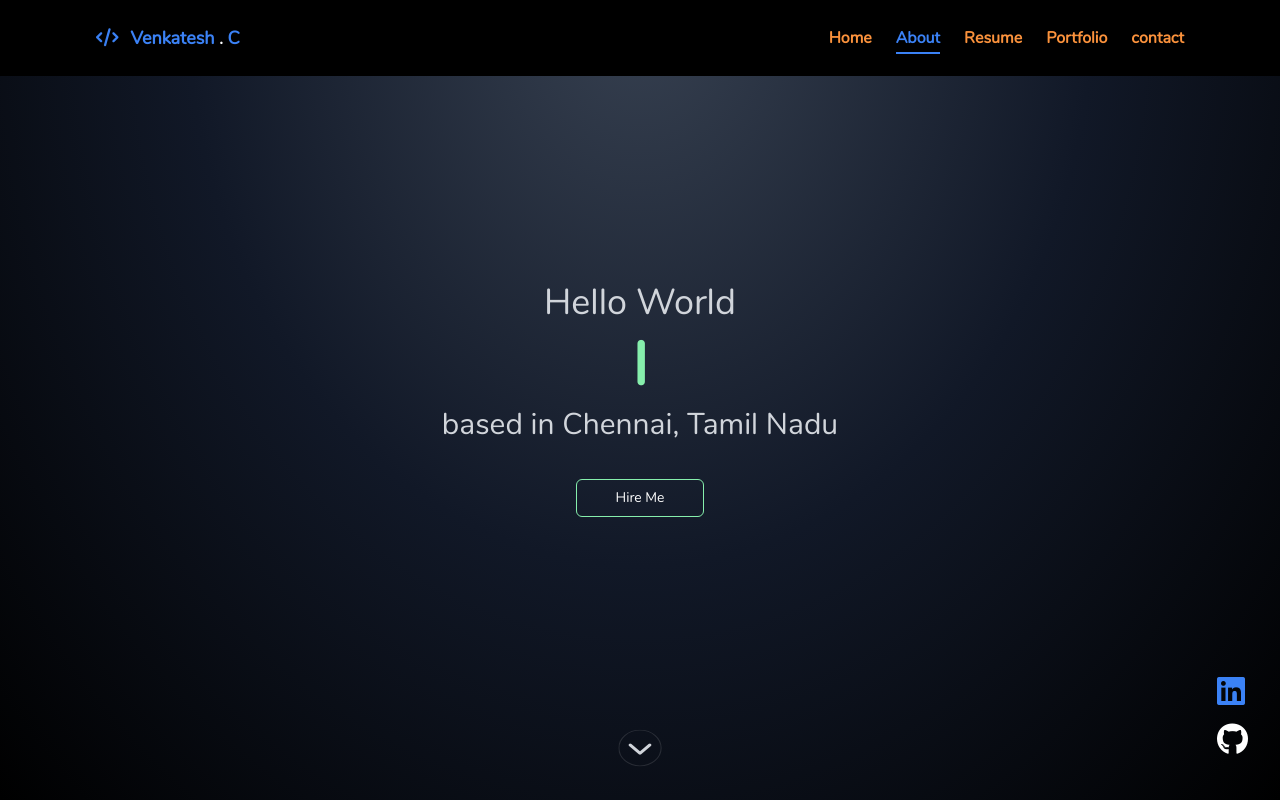
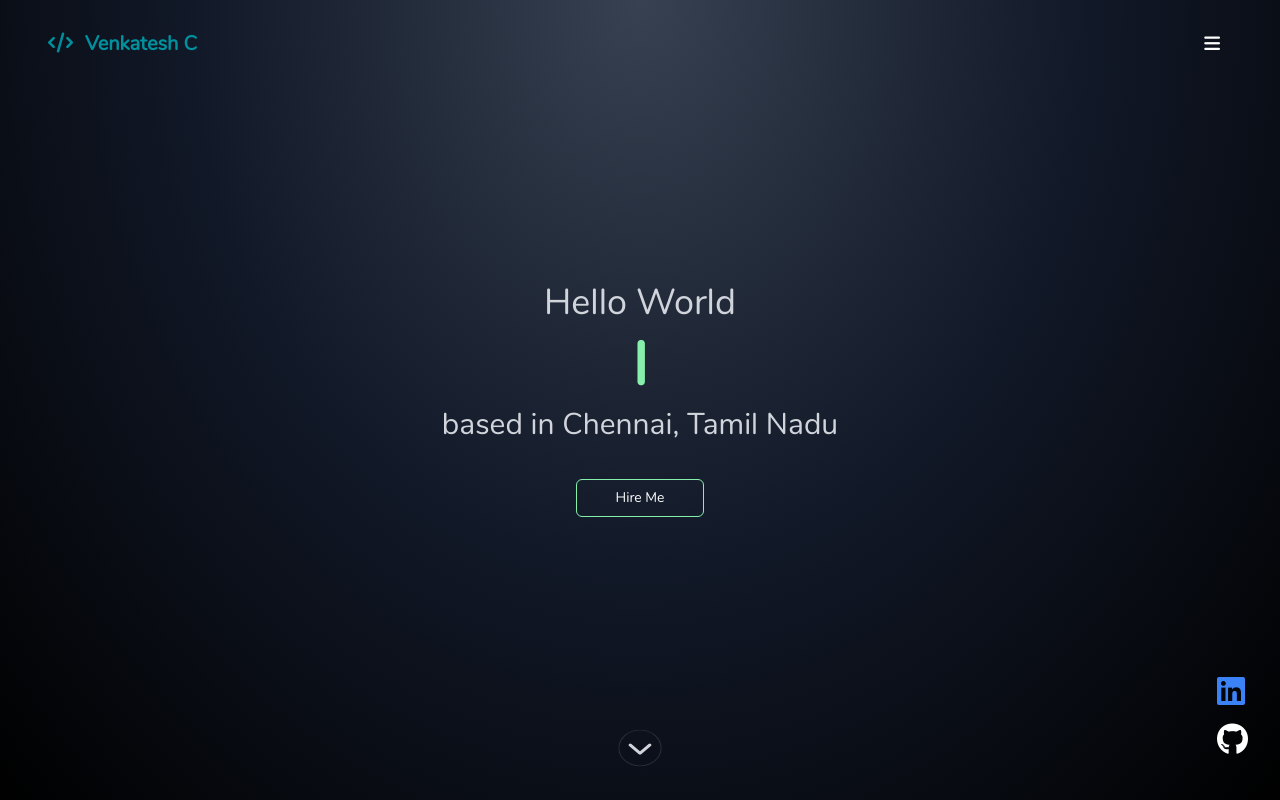
Before and after one commit to venky-123-debug/My_Portfolio, a Svelte app: page / in a window 1280 px wide. Shown: the top 800 px of the page. Built offline with nearby package versions, Linux system fonts and the light colour scheme.

Commit message:
nav bar design is in progress

```diff
--- a/public/index.html
+++ b/public/index.html
@@ -3,7 +3,7 @@
   <head>
     <meta charset="utf-8" />
     <meta name="viewport" content="width=device-width,initial-scale=1" />
-    <title>Portfolio</title>
+    <title>Venkatesh C</title>
     <link rel="icon" type="image/png" href="user.svg" />
     <style>
       /* width */
--- a/src/pages/home/index.svelte
+++ b/src/pages/home/index.svelte
@@ -1,27 +1,23 @@
 <script>
-  import { onMount, onDestroy, afterUpdate } from "svelte"
-  import { push } from "svelte-spa-router"
-  import NavBar from "../navbar/navBar.svelte"
+  import { onMount, onDestroy } from "svelte"
+  // import NavBar from "../navbar/navBar.svelte"
   import About from "../about/index.svelte"
-  import Cv from "../about/components/cv.svelte"
   import Services from "../whatIDo/index.svelte"
   import Summary from "../summaryPage/index.svelte"
   import Contact from "../contact/index.svelte"
   import IntroPage from "../introPage/index.svelte"
+  import NewNavBar from "../newNavBar/index.svelte"
+
+  import { myDetails } from "../../shared/myDetails"
 
   let aboutPage
   let currentContent = "#/"
 
   onMount(() => {
-    window.addEventListener("scroll", updateCurrentContent);
-    window.addEventListener("hashchange", updateCurrentContent);
-    updateCurrentContent();
-
+    updateCurrentContent()
   })
 
   onDestroy(() => {
-    window.removeEventListener("scroll", updateCurrentContent);
-    window.removeEventListener("hashchange", updateCurrentContent);
     clearInterval(interval)
   })
   function scrollToAbout() {
@@ -41,8 +37,6 @@
   ]
 
   const updateCurrentContent = () => {
-    const scrollPosition = window.scrollY
-
     for (const { id, route } of sections) {
       const element = document.getElementById(id)
       // console.log({element})
@@ -60,10 +54,11 @@
   }
 </script>
 
+<svelte:window on:scroll={updateCurrentContent} on:hashchange={updateCurrentContent} />
 <div class="flex flex-col overflow-x-hidden">
   <div class="relative flex flex-col min-h-screen select-none w-screen overflow-hidden bg-[radial-gradient(ellipse_at_top,_var(--tw-gradient-stops))] from-gray-700 via-gray-900 to-black">
-    <NavBar {currentContent} />
-
+    <!-- <NavBar {currentContent} /> -->
+    <NewNavBar {myDetails} />
 
     <IntroPage on:click={scrollToContact} />
     <div class="absolute bottom-8 left-1/2 transform -translate-x-1/2 text-center text-gray-300">
--- /dev/null
+++ b/src/pages/newNavBar/index.svelte
@@ -0,0 +1,80 @@
+<script>
+  export let myDetails
+
+  let menuOpen = false
+</script>
+
+<div class="fixed w-screen min-h-screen overflow-hidden pt-6 pr-12 z-50 pb-4 pl-12">
+  <div class="flex items-center justify-between">
+    <div class="flex items-center gap-3">
+      <a href="/#" class="text-xl"><i class="fa-solid fa-code fa-flip color" /></a>
+      <div class="flex-1">
+        <div class="text-xl color font-semibold">
+          {myDetails.name}
+        </div>
+      </div>
+    </div>
+    <button
+      on:click={() => {
+        menuOpen = !menuOpen
+      }}
+      type="button"
+      class="w-10 h-10 text-white hover:scale-110"
+    >
+      <i class="fa-solid fa-bars text-lg"></i>
+    </button>
+  </div>
+  {#if menuOpen}
+    <div class="navLinks bg-black">
+      <ul>
+        <li class="buttons" data-text="HOME">HOME</li>
+        <li class="buttons" data-text="SKILLS">SKILLS</li>
+        <li class="buttons" data-text="ABOUT">ABOUT</li>
+        <li class="buttons" data-text="PORTFOLIO">PORTFOLIO</li>
+        <li class="buttons" data-text="CONTACT">CONTACT</li>
+      </ul>
+    </div>
+  {/if}
+</div>
+
+<style>
+  .navLinks {
+    position: relative;
+    text-align: center;
+    display: grid;
+  }
+
+  .navLinks > ul li {
+    margin: auto;
+    font-size: 30px;
+    width: 100%;
+    padding: 15px 0px;
+    display: block;
+    color: rgb(255, 255, 255, 0.7);
+  }
+  .navLinks > ul li::after {
+    content: "";
+    position: absolute;
+    top: 50%;
+    left: 50%;
+    display: flex;
+    justify-content: center;
+    transform: translate(-50%, -50%);
+    align-items: center;
+    font-size: 4em;
+    font-weight: 400;
+    font-family: monoton;
+    color: rgb(255, 255, 255, 0.2);
+    z-index: 1;
+    pointer-events: none;
+    opacity: 0;
+    letter-spacing: 100px;
+    transition: all 0.4s ease;
+  }
+
+  .navLinks ul li:hover::after {
+    content: attr(data-text);
+    opacity: 1;
+    letter-spacing: 10px;
+  }
+</style>
--- a/src/shared/myDetails.js
+++ b/src/shared/myDetails.js
@@ -1,4 +1,4 @@
-export default myDetails = {
+module.exports.myDetails = {
   name: "Venkatesh C",
   email: "venkatbe26494@gmail.com",
   phone: "7402161837",
@@ -15,7 +15,7 @@ export default myDetails = {
   ],
   professionalObjective: "Aiming to excel in IT by embracing new roles, responsibilities, and technologies. Seeking a Full Stack Software Developer role to leverage my skills in crafting efficient, scalable solutions that drive user satisfaction and business growth.",
   professionalSummary: {
-    experience: "1.9 years in web development, specializing in HTML, CSS, JavaScript, Svelte, TailwindCSS, MongoDB, Nginx, and Redis.",
+    experience: `1.9 years in web development, specializing in HTML, CSS, JavaScript, Svelte, TailwindCSS, MongoDB, Nginx, and Redis.`,
     skills: ["Designing and implementing RESTful APIs using NodeJS", "Managing MongoDB database", "Deploying applications using Nginx", "Managing server-side caching with Redis", "Version control using Git and Bitbucket", "Working on Linux and Windows operating systems", "Quick learner", "Can work independently or in a team environment"],
   },
   technicalSummary: {
```
